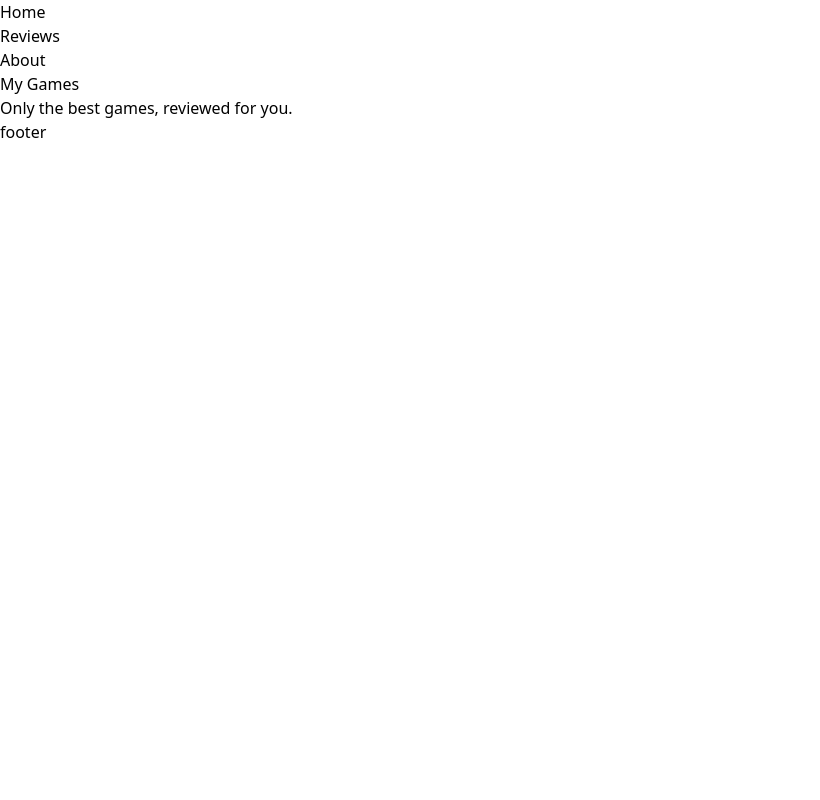
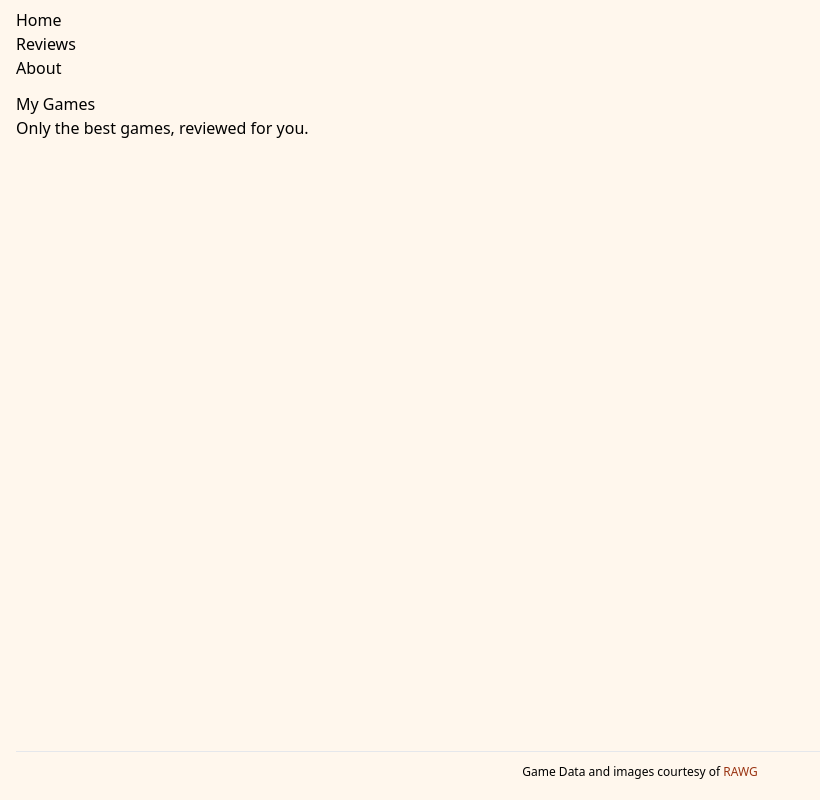
Before and after one commit to webepse/next-review-2025, a Next.js app: page / in a window 1280 px wide. Shown: the whole page, without its empty margins (0-820 px from the left). Built offline with nearby package versions, Linux system fonts and the light colour scheme.

Commit message:
tailwind utilisation

```diff
--- a/app/layout.jsx
+++ b/app/layout.jsx
@@ -5,7 +5,7 @@
 {
     return (
         <html lang="fr">
-            <body>
+            <body className="flex flex-col px-4 py-2 min-h-screen bg-orange-50">
                 <header>
                     <nav>
                         <ul>
@@ -15,11 +15,11 @@
                         </ul>
                     </nav>
                 </header>
-                <main>
+                <main className="grow py-3">
                     {children}
                 </main>
-                <footer>
-                    footer
+                <footer className="text-center text-xs border-t py-3">
+                    Game Data and images courtesy of <a href="https://rawg.io/" target="_blank" className="text-orange-800 hover:underline">RAWG</a>
                 </footer>
             </body>
         </html>
```
